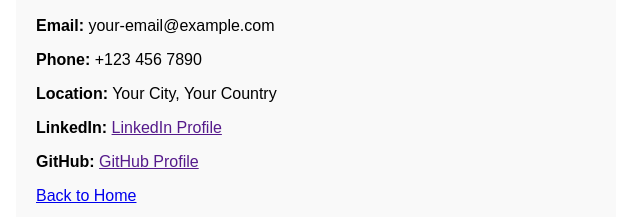
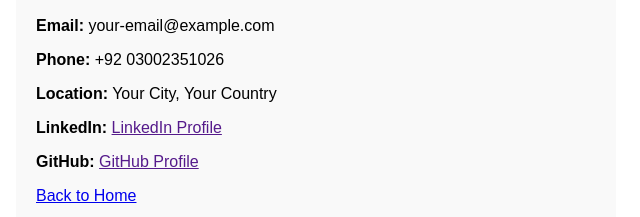
Before and after one commit to Raza1974/Portfolio, a plain HTML site: page app.html in a window 1280 px wide. Shown: the part 178-395 px from the top of the page, 614-1254 px from the left. Drawn offline with Linux system fonts and the light colour scheme.

Commit message:
Update app.html

```diff
--- a/app.html
+++ b/app.html
@@ -97,7 +97,7 @@
         <div class="contact-info">
             <h2>Contact Information</h2>
             <p><strong>Email:</strong> your-email@example.com</p>
-            <p><strong>Phone:</strong> +123 456 7890</p>
+            <p><strong>Phone:</strong> +92 03002351026</p>
             <p><strong>Location:</strong> Your City, Your Country</p>
             <p><strong>LinkedIn:</strong> <a href="" target="_blank">LinkedIn Profile</a></p>
             <p><strong>GitHub:</strong> <a href="" target="_blank">GitHub Profile</a></p>
```
